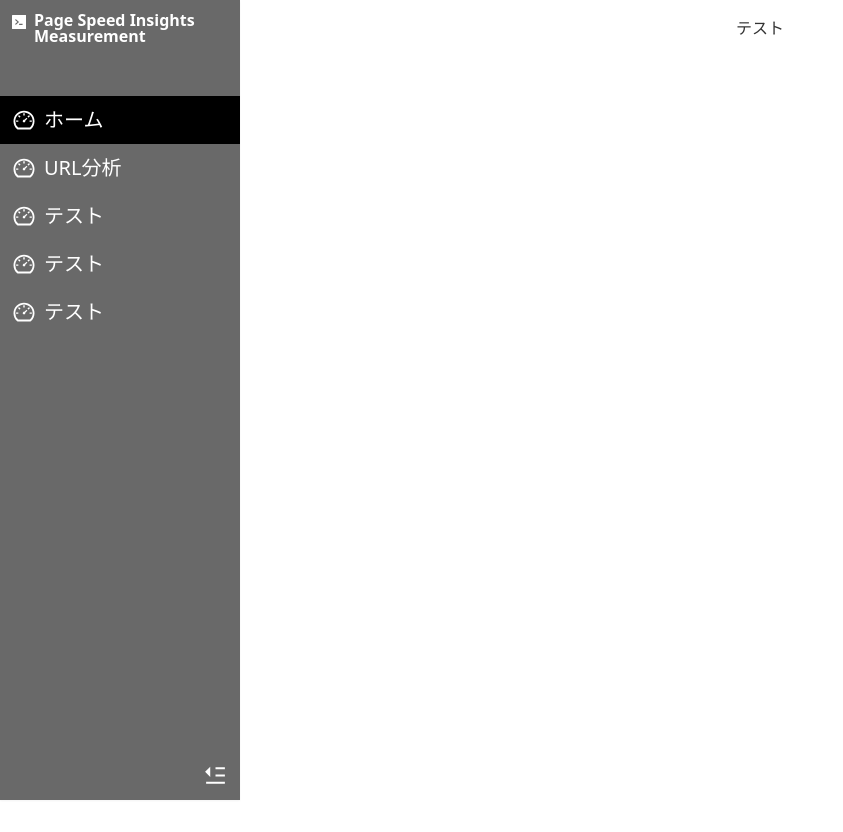
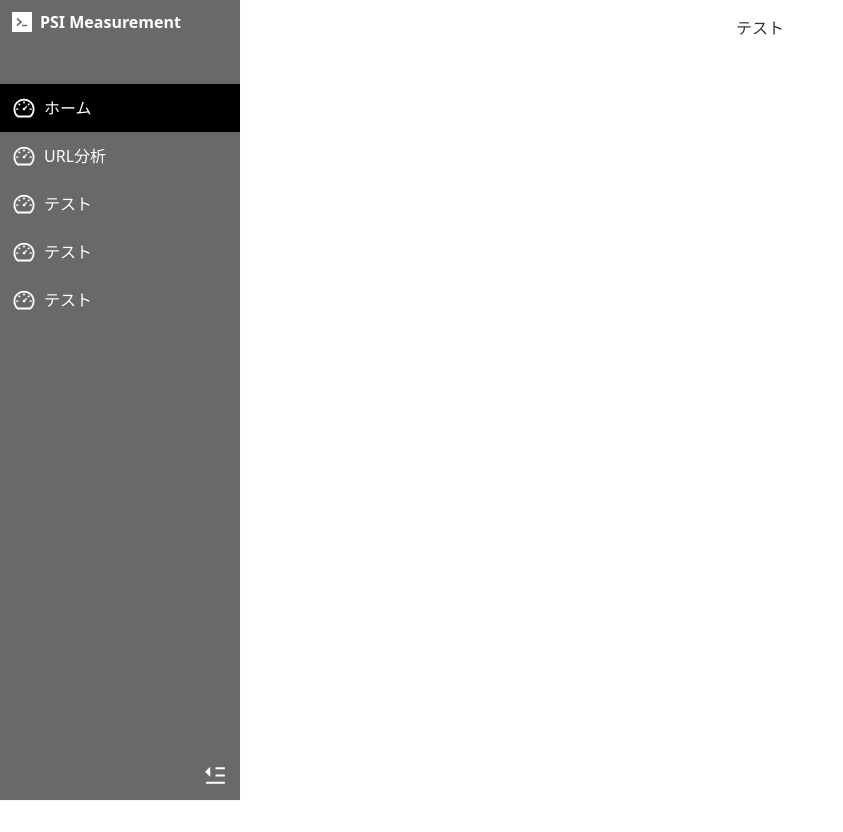
Before and after one commit to ppppppsmash/my-project, a Next.js app in the folder client/: page / in a window 1280 px wide. Shown: the whole page, without its empty margins (0-843 px from the left). Built offline with nearby package versions, Linux system fonts and the light colour scheme.

Commit message:
fix: レイアウト

```diff
--- a/client/components/Nav/index.tsx
+++ b/client/components/Nav/index.tsx
@@ -64,20 +64,20 @@ const Nav: FC<Props> = ({navItems}): JSX.Element => {
     justify-between transition-[width] bg-secondary text-white'>
       <div>
         <Link href='/'>
-          <div className='flex items-top space-x-2 p-3 mb-10'>
+          <div className='flex items-top space-x-2 p-3 mb-10 items-center'>
             <Logo className='fill-highlight-light w-5 h-5' />
-            {visible && <span className='font-semibold leading-none'>Page Speed Insights Measurement</span>}
+            {visible && <span className='font-semibold leading-none'>PSI Measurement</span>}
           </div>
         </Link>
 
         <div className='space-y-6'>
           {navItems.map((item) => (
             <Link key={item.href} href={item.href}>
-              <div className={`flex items-center text-xl hover:scale-[0.9]
+              <div className={`flex items-center hover:scale-[0.9]
                 transition p-3 ${pathname === item.href && 'bg-black'}`
               }>
                 <item.icon size={24} />
-                {visible && <span className='ml-2 leading-none'>{item.label}</span>}
+                {visible && <span className='text-[16px] ml-2 leading-none'>{item.label}</span>}
               </div>
             </Link>
           ))}
```
